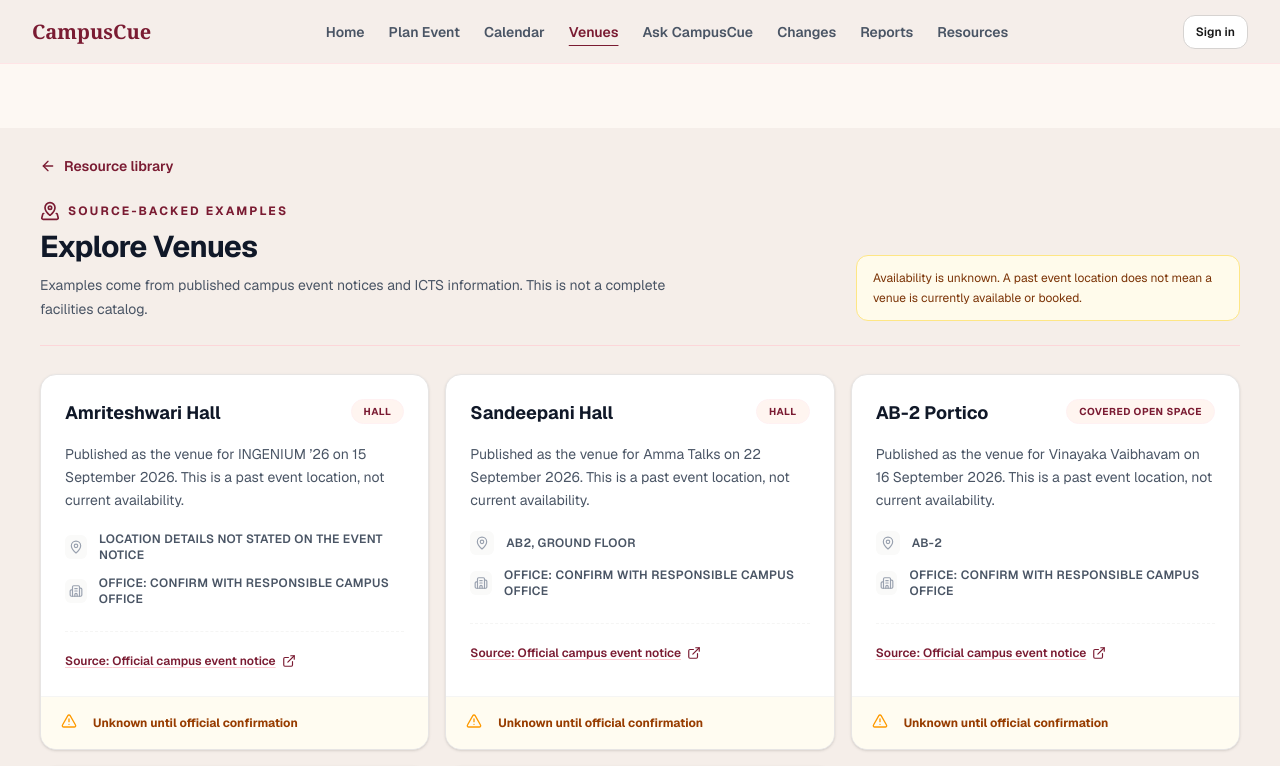
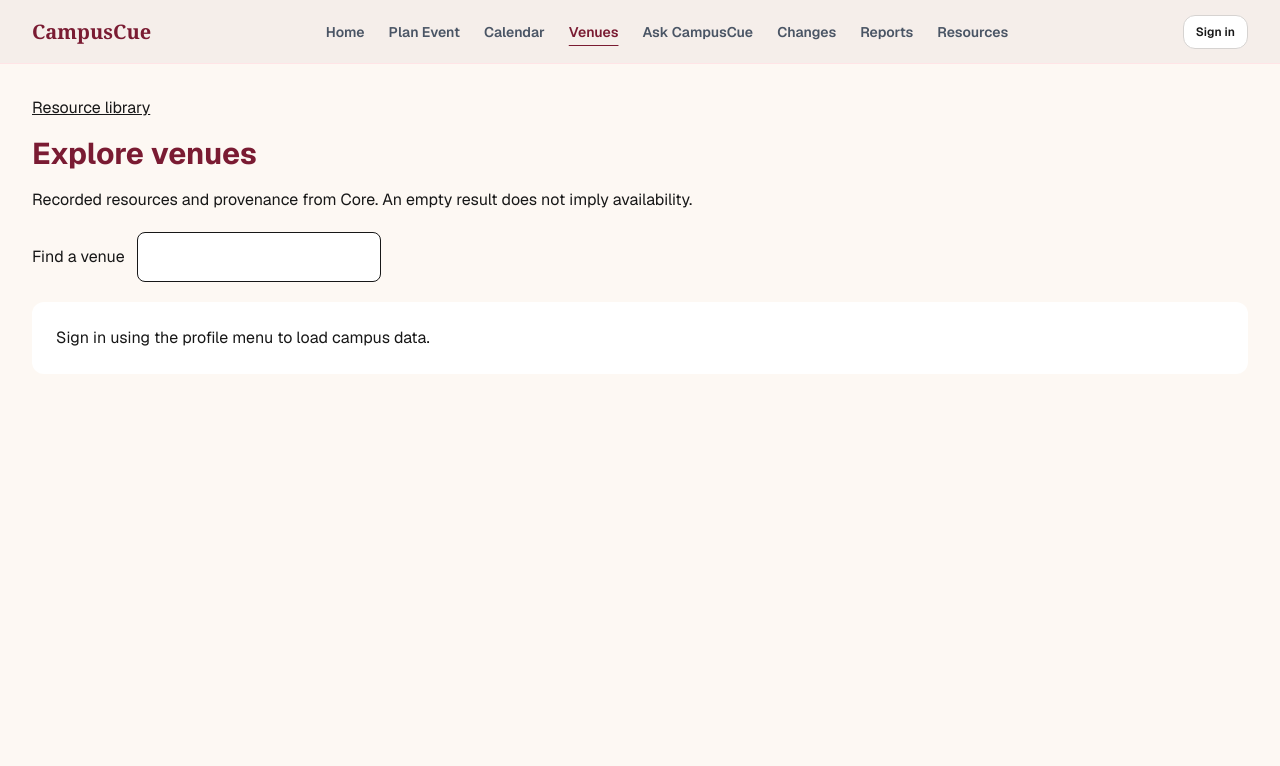
Before and after one commit to Mrudula-itsjuzme/Genesis-womm, a Next.js app in the folder apps/web/: page /venues in a window 1280 px wide. Shown: the top 766 px of the page. Built offline with nearby package versions, Linux system fonts and the light colour scheme.

Commit message:
feat(frontend): browse live venues with source provenance
Refs: docs/superpowers/plans/2026-10-11-full-frontend-backend-integration.md

```diff
--- a/apps/web/src/app/venues/page.tsx
+++ b/apps/web/src/app/venues/page.tsx
@@ -1,34 +1,18 @@
+'use client';
+import { useState } from 'react';
 import Link from 'next/link';
-import { ArrowLeft, MapPinned } from 'lucide-react';
-import { ResourceCard, type ResourceProps } from '@/components/ResourceCard';
-
-const venues: ResourceProps[] = [
-    { id: 'amriteshwari-hall', name: 'Amriteshwari Hall', type: 'Hall', location: 'Location details not stated on the event notice', responsibleOffice: 'Confirm with responsible campus office', availabilityStatus: 'unknown', source: 'Official campus event notice', sourceUrl: 'https://intranet.cb.amrita.edu/events/2026/INGENIUM26', description: 'Published as the venue for INGENIUM ’26 on 15 September 2026. This is a past event location, not current availability.' },
-    { id: 'sandeepani-hall', name: 'Sandeepani Hall', type: 'Hall', location: 'AB2, Ground Floor', responsibleOffice: 'Confirm with responsible campus office', availabilityStatus: 'unknown', source: 'Official campus event notice', sourceUrl: 'https://intranet.cb.amrita.edu/events/2026/Amma_Talks', description: 'Published as the venue for Amma Talks on 22 September 2026. This is a past event location, not current availability.' },
-    { id: 'ab2-portico', name: 'AB-2 Portico', type: 'Covered open space', location: 'AB-2', responsibleOffice: 'Confirm with responsible campus office', availabilityStatus: 'unknown', source: 'Official campus event notice', sourceUrl: 'https://intranet.cb.amrita.edu/events/2026/Vinayaka-Vaibhavam', description: 'Published as the venue for Vinayaka Vaibhavam on 16 September 2026. This is a past event location, not current availability.' },
-    { id: 'ab1-shrine-area', name: 'AB1, behind the Saraswati statue', type: 'Campus area', location: 'AB1, behind the Saraswati statue', responsibleOffice: 'Confirm with responsible campus office', availabilityStatus: 'unknown', source: 'Official campus event notice', sourceUrl: 'https://intranet.cb.amrita.edu/events/2026/Vishnu-Sadhana', description: 'Published as the location for Vishnu Sadhana beginning 7 September 2026. This is a past event location, not current availability.' },
-    { id: 'student-computer-labs', name: 'Student Computer Labs', type: 'Computer labs', location: 'Published rooms include AB-1 W-109, AB-1 C-102, and AB-2 D-301/D-302', responsibleOffice: 'ICTS', availabilityStatus: 'unknown', source: 'ICTS infrastructure and services', sourceUrl: 'https://intranet.cb.amrita.edu/infrastructure/icts', description: 'ICTS publishes lab access and timetable information. Event lab allocation requires a separate request.' },
-];
-
+import { useAuth } from '@/context/AuthContext';
+import { useRemote } from '@/hooks/useRemote';
+import { resourcesApi } from '@/lib/api/endpoints';
+import { ResourceCard } from '@/components/ResourceCard';
+import RemoteState from '@/components/RemoteState';
 export default function VenuesPage() {
-    return (
-        <div className="mt-16 min-h-[calc(100vh-4rem)] bg-[#F5EEE9] px-5 py-7 sm:px-8 lg:px-10">
-            <div className="mx-auto max-w-7xl">
-                <Link href="/resources" className="inline-flex items-center gap-2 text-sm font-semibold text-[#7a1b32] hover:text-[#541224]"><ArrowLeft className="h-4 w-4" />Resource library</Link>
-                <header className="mb-7 mt-5 flex flex-col gap-4 border-b border-rose-200/70 pb-6 sm:flex-row sm:items-end sm:justify-between">
-                    <div>
-                        <div className="flex items-center gap-2 text-[#7a1b32]"><MapPinned className="h-5 w-5" /><p className="text-xs font-bold uppercase tracking-[0.18em]">Source-backed examples</p></div>
-                        <h1 className="mt-2 text-3xl font-bold tracking-tight text-gray-900">Explore Venues</h1>
-                        <p className="mt-2 max-w-2xl text-sm leading-6 text-gray-600">Examples come from published campus event notices and ICTS information. This is not a complete facilities catalog.</p>
-                    </div>
-                    <p className="max-w-sm rounded-xl border border-amber-200 bg-amber-50 px-4 py-3 text-xs leading-5 text-amber-900">Availability is unknown. A past event location does not mean a venue is currently available or booked.</p>
-                </header>
-                <section aria-label="Published venue examples" className="grid grid-cols-1 gap-4 md:grid-cols-2 xl:grid-cols-3">
-                    {venues.map((venue) => (
-                        <ResourceCard key={venue.id} resource={venue} />
-                    ))}
-                </section>
-            </div>
-        </div>
-    );
+  const { token } = useAuth(); const [query, setQuery] = useState(''); const [offset, setOffset] = useState(0);
+  const remote = useRemote(token && token + query + offset, signal => resourcesApi.list(token!, { kind: 'VENUE', q: query || undefined, limit: 30, offset }, signal));
+  return <section className="mx-auto max-w-7xl p-4 md:p-8"><Link className="underline" href="/resources">Resource library</Link><h1 className="my-4 text-3xl font-bold text-[#7a1b32]">Explore venues</h1><p>Recorded resources and provenance from Core. An empty result does not imply availability.</p>
+    <label className="my-5 block">Find a venue<input className="ml-3 max-w-full rounded-lg border bg-white p-3" value={query} onChange={e => { setQuery(e.target.value); setOffset(0); }} /></label>
+    <RemoteState signedIn={Boolean(token)} {...remote} empty={remote.data?.items.length === 0} />
+    <div className="grid gap-4 md:grid-cols-2 xl:grid-cols-3">{remote.data?.items.map(resource => <ResourceCard key={resource.id} resource={resource} />)}</div>
+    {remote.data && <div className="my-5 flex gap-4"><button disabled={!offset} onClick={() => setOffset(Math.max(0, offset - 30))}>Previous</button><span>{remote.data.total} venues</span><button disabled={offset + 30 >= remote.data.total} onClick={() => setOffset(offset + 30)}>Next</button></div>}
+  </section>;
 }
--- a/apps/web/src/components/ResourceCard.tsx
+++ b/apps/web/src/components/ResourceCard.tsx
@@ -1,101 +1,13 @@
-import React from 'react';
-import { MapPin, Users, AlertTriangle, Info, CheckCircle2, Building2, ExternalLink } from 'lucide-react';
-
-export interface ResourceProps {
-  id: string;
-  name: string;
-  type: string;
-  capacity?: number;
-  location?: string;
-  source: string;
-  sourceUrl?: string;
-  responsibleOffice: string;
-  availabilityStatus: 'unknown' | 'unverified' | 'available';
-  description?: string;
+import type { ResourceOut } from '@/types/core-api';
+import { campusFormat } from '@/lib/campus-time';
+import { sourceUrl } from '@/lib/source-url';
+export function ResourceCard({ resource }: { resource: ResourceOut }) {
+  const url = sourceUrl(resource.source_url);
+  return <article className="space-y-3 rounded-2xl border bg-white p-5"><div><h2 className="text-xl font-bold">{resource.name}</h2><p className="text-xs">{resource.kind}{resource.synthetic ? ' · Synthetic demo' : ''}</p></div>
+    <p>{resource.description ?? 'No description recorded.'}</p><p>{resource.location ?? 'Location not recorded.'}</p><p>Capacity: {resource.capacity ?? 'Unknown'}</p>
+    <p className="rounded-lg bg-amber-50 p-3 text-sm">Availability: {resource.availability_state}. Confirm allocation with the responsible office for your event.</p>
+    <p className="text-xs">Source: {resource.source_id} · Freshness: {resource.freshness_state}</p>
+    <p className="text-xs">Last checked: {resource.last_checked_at ? campusFormat(resource.last_checked_at) : 'Unknown'}<br />Collected: {resource.collected_at ? campusFormat(resource.collected_at) : 'Unknown'}</p>
+    {url && <a href={url} target="_blank" rel="noreferrer" className="text-sm underline">Open recorded source</a>}
+  </article>;
 }
-
-export const ResourceCard: React.FC<{ resource: ResourceProps }> = ({ resource }) => {
-  return (
-    <article className="flex h-full min-w-0 flex-col overflow-hidden rounded-2xl border border-stone-200 bg-white shadow-sm transition-shadow hover:shadow-md">
-      <div className="flex-grow p-5 sm:p-6">
-        <div className="mb-4 flex min-w-0 flex-wrap items-start justify-between gap-3">
-          <h3 className="min-w-0 break-words text-lg font-bold text-gray-900 transition-colors group-hover:text-[#7a1b32]">{resource.name}</h3>
-          <span className="inline-flex max-w-full shrink-0 items-center rounded-full border border-rose-50 bg-[#FFF5F0] px-3 py-1 text-[10px] font-bold uppercase tracking-wider text-[#7a1b32]">
-            {resource.type}
-          </span>
-        </div>
-
-        <p className="mb-5 line-clamp-3 break-words text-sm leading-relaxed text-gray-600">{resource.description}</p>
-
-        <div className="space-y-3 mb-6">
-          {resource.capacity && (
-            <div className="flex items-center text-xs font-semibold text-gray-600 tracking-wide uppercase">
-              <div className="w-6 h-6 rounded-md bg-stone-50 flex items-center justify-center mr-3">
-                <Users className="w-3.5 h-3.5 text-gray-400" />
-              </div>
-              <span>Capacity: {resource.capacity}</span>
-            </div>
-          )}
-          {resource.location && (
-            <div className="flex items-center text-xs font-semibold text-gray-600 tracking-wide uppercase">
-              <div className="w-6 h-6 rounded-md bg-stone-50 flex items-center justify-center mr-3">
-                <MapPin className="w-3.5 h-3.5 text-gray-400" />
-              </div>
-              <span>{resource.location}</span>
-            </div>
-          )}
-          <div className="flex items-center text-xs font-semibold text-gray-600 tracking-wide uppercase">
-            <div className="w-6 h-6 rounded-md bg-stone-50 flex items-center justify-center mr-3">
-              <Building2 className="w-3.5 h-3.5 text-gray-400" />
-            </div>
-            <span>Office: {resource.responsibleOffice}</span>
-          </div>
-        </div>
-
-        <div className="mt-4 border-t border-dashed border-stone-100 pt-4">
-          {resource.sourceUrl ? (
-            <a
-              href={resource.sourceUrl}
-              target="_blank"
-              rel="noreferrer"
-              className="inline-flex max-w-full items-center gap-1.5 break-all text-xs font-semibold text-[#7a1b32] underline decoration-rose-200 underline-offset-2 hover:text-[#541224]"
-            >
-              <span className="break-words">Source: {resource.source}</span>
-              <ExternalLink className="h-3.5 w-3.5 shrink-0" aria-hidden="true" />
-              <span className="sr-only"> (opens in a new tab)</span>
-            </a>
-          ) : (
-            <span className="text-xs font-semibold text-gray-500">Source: {resource.source}</span>
-          )}
-        </div>
-      </div>
-
-      <div className="mt-auto border-t border-stone-100">
-        {resource.availabilityStatus === 'unknown' && (
-          <div className="flex items-start gap-2 bg-amber-50/70 px-5 py-4">
-            <AlertTriangle className="h-4 w-4 text-amber-500 mr-2 flex-shrink-0" />
-            <span className="text-xs font-bold leading-5 text-amber-800">
-              Unknown until official confirmation
-            </span>
-          </div>
-        )}
-        {resource.availabilityStatus === 'unverified' && (
-          <div className="flex items-start gap-2 bg-rose-50/70 px-5 py-4">
-            <Info className="h-4 w-4 text-rose-500 mr-2 flex-shrink-0" />
-            <span className="text-xs font-bold leading-5 text-rose-800">
-              Listing unverified; confirm with responsible office
-            </span>
-          </div>
-        )}
-        {resource.availabilityStatus === 'available' && (
-          <div className="flex items-start gap-2 bg-emerald-50/70 px-5 py-4">
-            <CheckCircle2 className="h-4 w-4 text-emerald-500 mr-2 flex-shrink-0" />
-            <span className="text-xs font-bold leading-5 text-emerald-800">
-              Likely Available
-            </span>
-          </div>
-        )}
-      </div>
-    </article>
-  );
-};
```
